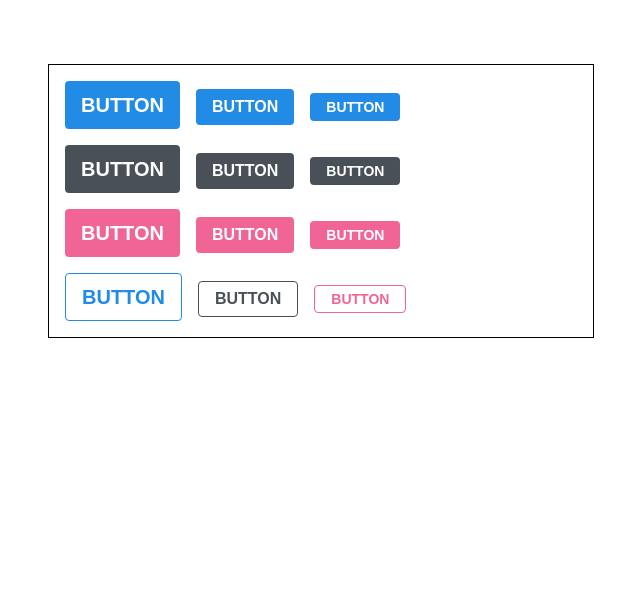
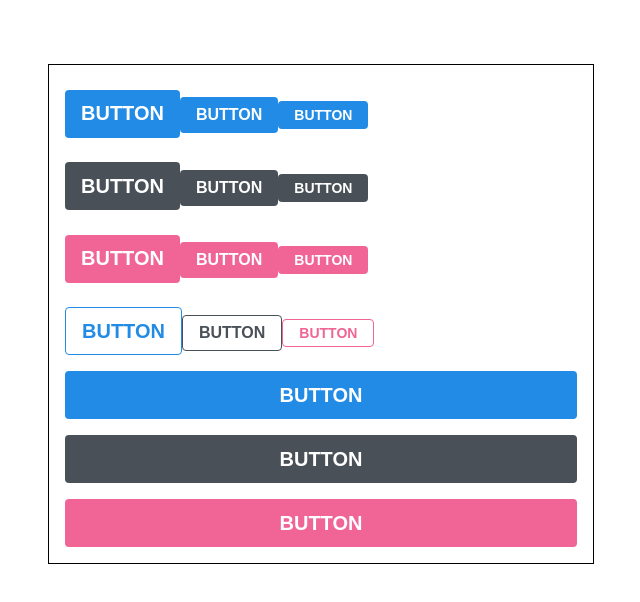
Before and after one commit to heedda/FrontEnd, a React (Create React App) app in the folder react/my-app/: page / in a window 1280 px wide. Shown: the top 602 px of the page, without its empty margins (319-959 px from the left). Built offline with nearby package versions, Linux system fonts and the light colour scheme.

Commit message:
react study

```diff
--- a/react/my-app/src/App.js
+++ b/react/my-app/src/App.js
@@ -1,6 +1,6 @@
-import React from "react";
-import styled, { ThemeProvider } from "styled-components";
-import Button from "./components/Button";
+import React from 'react';
+import styled, { ThemeProvider } from 'styled-components';
+import Button from './components/Button';
 
 const AppBlock = styled.div`
   width: 512px;
@@ -21,10 +21,10 @@ function App() {
     <ThemeProvider
       theme={{
         palette: {
-          blue: "#228be6",
-          gray: "#495057",
-          pink: "#f06595",
-        },
+          blue: '#228be6',
+          gray: '#495057',
+          pink: '#f06595'
+        }
       }}
     >
       <AppBlock>
@@ -62,6 +62,17 @@ function App() {
             BUTTON
           </Button>
         </ButtonGroup>
+        <ButtonGroup>
+          <Button size="large" fullWidth>
+            BUTTON
+          </Button>
+          <Button size="large" color="gray" fullWidth>
+            BUTTON
+          </Button>
+          <Button size="large" color="pink" fullWidth>
+            BUTTON
+          </Button>
+        </ButtonGroup>
       </AppBlock>
     </ThemeProvider>
   );
--- a/react/my-app/src/components/Button.js
+++ b/react/my-app/src/components/Button.js
@@ -50,6 +50,19 @@ const sizeStyles = css`
   `}
 `;
 
+const fullWidthStyle = css`
+  ${(props) =>
+    props.fullWidth &&
+    css`
+      width: 100%;
+      justify-content: center;
+      & + & {
+        margin-left: 0;
+        margin-top: 1rem;
+      }
+    `}
+`;
+
 const StyledButton = styled.button`
   /* 공통 스타일 */
   display: inline-flex;
@@ -61,9 +74,7 @@ const StyledButton = styled.button`
   cursor: pointer;
   padding-left: 1rem;
   padding-right: 1rem;
-  user-select: none;
   align-items: center;
-
 
   /* 크기 */
   ${sizeStyles}
@@ -75,11 +86,19 @@ const StyledButton = styled.button`
   & + & {
     margin-left: 1rem;
   }
+
+  ${fullWidthStyle}
 `;
 
-function Button({ children, color, size, outline, ...rest }) {
+function Button({ children, color, size, outline, fullWidth, ...rest }) {
   return (
-    <StyledButton color={color} size={size} outline={outline} {...rest}>
+    <StyledButton
+      color={color}
+      size={size}
+      outline={outline}
+      fullWidth={fullWidth}
+      {...rest}
+    >
       {children}
     </StyledButton>
   );
```
Also changed, not shown: react/my-app/src/components/Dialog.js (added, +29 -0 lines).
